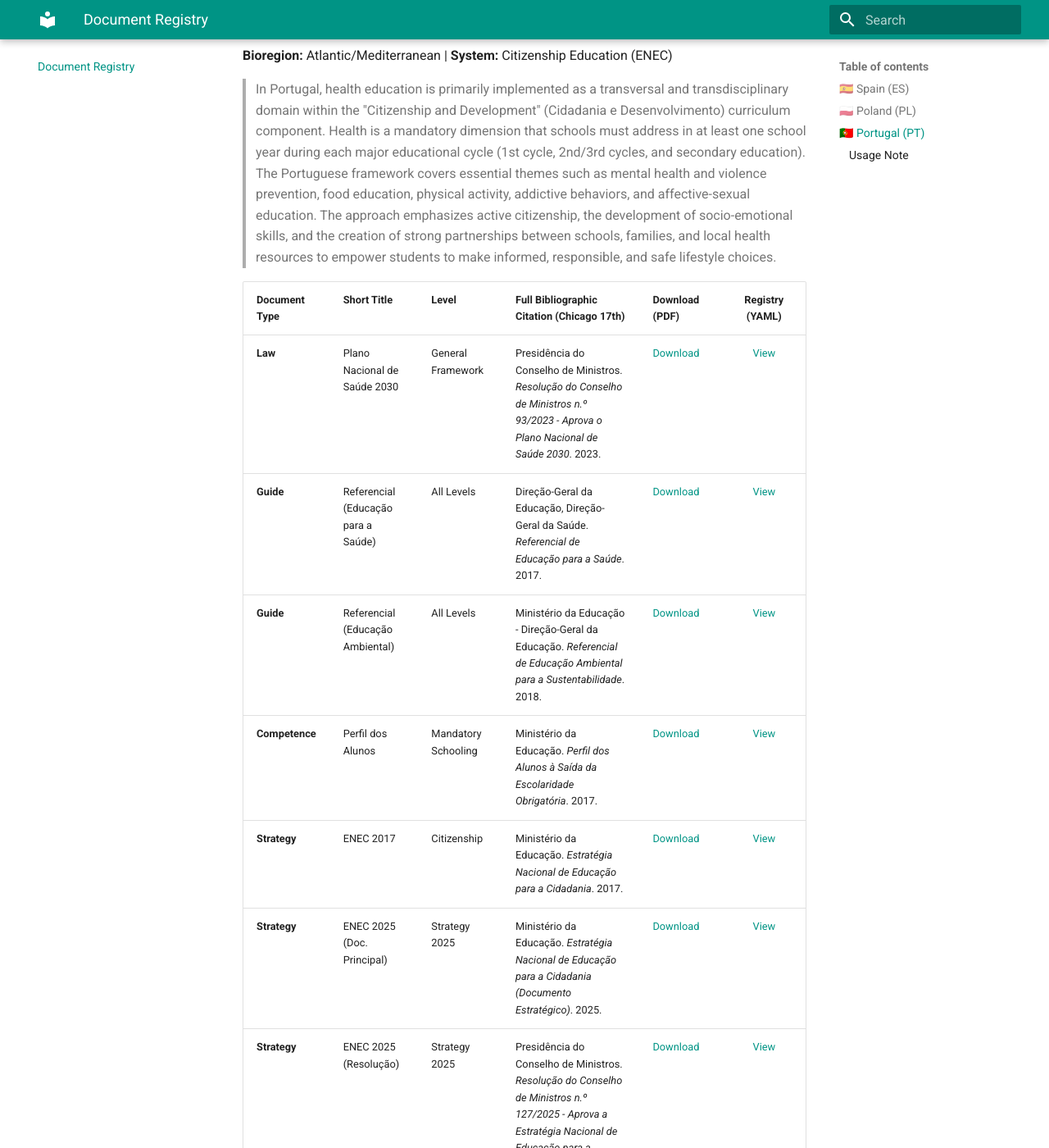
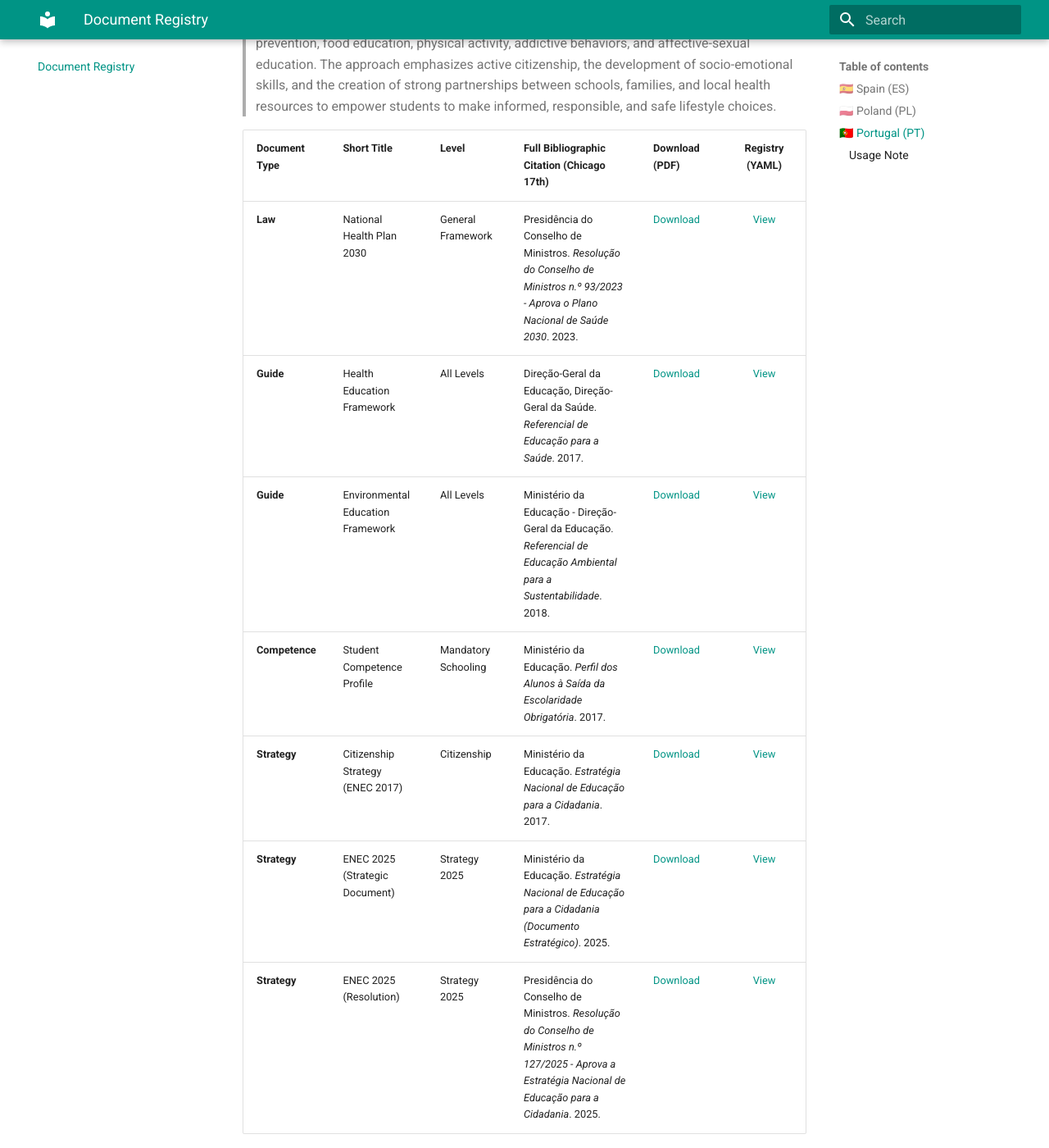
Before and after one commit to krzyworzeka-svg/EU-Health-Ed-Repository, an MkDocs documentation site: the page built from docs/registry.md, in a window 1280 px wide and 1400 px high, scrolled down 2995 px. Shown: the whole window at 82% size. Built offline with MkDocs 1.6.1 and Material for MkDocs 9.7.7, drawn with Linux system fonts in a browser that asks for light colours; some of the changed text lies outside the part shown.

Commit message:
docs: translate short titles to english

```diff
--- a/docs/registry.md
+++ b/docs/registry.md
@@ -11,10 +11,10 @@
 
 | Document Type | Short Title | Level | Full Bibliographic Citation (Chicago 17th) | Download (PDF) | Registry (YAML) |
 | :--- | :--- | :--- | :--- | :--- | :---: |
-| **Law** | LOMLOE (Ley de Educación) | General Framework | Jefatura del Estado. *Ley Orgánica 3/2020, de 29 de diciembre, por la que se modifica la Ley Orgánica 2/2006, de 3 de mayo, de Educación.* 2020. | [Download](https://github.com/krzyworzeka-svg/EU-Health-Ed-Repository/raw/main/data/ES/sources/ES_2020_Law_General.pdf) | [View](https://raw.githubusercontent.com/krzyworzeka-svg/EU-Health-Ed-Repository/main/data/ES/master.yaml) |
-| **Decree** | Currículo ESO | ESO (ISCED 2) | Ministerio de Educación y Formación Profesional. *Real Decreto 217/2022, de 29 de marzo, por el que se establece la ordenación y las enseñanzas mínimas de la Educación Secundaria Obligatoria.* 2022. | [Download](https://github.com/krzyworzeka-svg/EU-Health-Ed-Repository/raw/main/data/ES/sources/ES_2022_Decree_Secondary.pdf) | [View](https://raw.githubusercontent.com/krzyworzeka-svg/EU-Health-Ed-Repository/main/data/ES/master.yaml) |
-| **Decree** | Nutrición Sostenible | All Levels | Ministerio de Educación, Formación Profesional y Deportes. *Real Decreto 315/2025.* 2025. | [Download](https://github.com/krzyworzeka-svg/EU-Health-Ed-Repository/raw/main/data/ES/sources/ES_2025_Decree_Nutrition.pdf) | [View](https://raw.githubusercontent.com/krzyworzeka-svg/EU-Health-Ed-Repository/main/data/ES/master.yaml) |
-| **Guide** | Escuelas Promotoras de Salud | All Levels (HPS) | Ministerio de Sanidad, Ministerio de Educación, Formación Profesional y Deportes. *Guía de Escuelas Promotoras de Salud.* 2023. | [Download](https://github.com/krzyworzeka-svg/EU-Health-Ed-Repository/raw/main/data/ES/sources/ES_2023_Guide_General.pdf) | [View](https://raw.githubusercontent.com/krzyworzeka-svg/EU-Health-Ed-Repository/main/data/ES/master.yaml) |
+| **Law** | LOMLOE (General Education Law) | General Framework | Jefatura del Estado. *Ley Orgánica 3/2020, de 29 de diciembre, por la que se modifica la Ley Orgánica 2/2006, de 3 de mayo, de Educación.* 2020. | [Download](https://github.com/krzyworzeka-svg/EU-Health-Ed-Repository/raw/main/data/ES/sources/ES_2020_Law_General.pdf) | [View](https://raw.githubusercontent.com/krzyworzeka-svg/EU-Health-Ed-Repository/main/data/ES/master.yaml) |
+| **Decree** | Secondary Education Curriculum (ESO) | ESO (ISCED 2) | Ministerio de Educación y Formación Profesional. *Real Decreto 217/2022, de 29 de marzo, por el que se establece la ordenación y las enseñanzas mínimas de la Educación Secundaria Obligatoria.* 2022. | [Download](https://github.com/krzyworzeka-svg/EU-Health-Ed-Repository/raw/main/data/ES/sources/ES_2022_Decree_Secondary.pdf) | [View](https://raw.githubusercontent.com/krzyworzeka-svg/EU-Health-Ed-Repository/main/data/ES/master.yaml) |
+| **Decree** | Sustainable Nutrition Decree | All Levels | Ministerio de Educación, Formación Profesional y Deportes. *Real Decreto 315/2025.* 2025. | [Download](https://github.com/krzyworzeka-svg/EU-Health-Ed-Repository/raw/main/data/ES/sources/ES_2025_Decree_Nutrition.pdf) | [View](https://raw.githubusercontent.com/krzyworzeka-svg/EU-Health-Ed-Repository/main/data/ES/master.yaml) |
+| **Guide** | Health Promoting Schools Guide | All Levels (HPS) | Ministerio de Sanidad, Ministerio de Educación, Formación Profesional y Deportes. *Guía de Escuelas Promotoras de Salud.* 2023. | [Download](https://github.com/krzyworzeka-svg/EU-Health-Ed-Repository/raw/main/data/ES/sources/ES_2023_Guide_General.pdf) | [View](https://raw.githubusercontent.com/krzyworzeka-svg/EU-Health-Ed-Repository/main/data/ES/master.yaml) |
 
 ---
 
@@ -25,10 +25,10 @@
 
 | Document Type | Short Title | Level | Full Bibliographic Citation (Chicago 17th) | Download (PDF) | Registry (YAML) |
 | :--- | :--- | :--- | :--- | :--- | :---: |
-| **Law** | Rozporządzenie (Szkoły Ponadpodstawowe) | Secondary | Minister Edukacji. *Rozporządzenie Ministra Edukacji z dnia 6 marca 2025 r. zmieniające rozporządzenie w sprawie podstawy programowej kształcenia ogólnego dla liceum ogólnokształcącego, technikum*. Dz.U. 2025 poz. 379. | [Download](https://github.com/krzyworzeka-svg/EU-Health-Ed-Repository/raw/main/data/PL/sources/PL_2025_Law_Secondary_EZ.pdf) | [View](https://raw.githubusercontent.com/krzyworzeka-svg/EU-Health-Ed-Repository/main/data/PL/master.yaml) |
-| **Law** | Rozporządzenie (Szkoły Podstawowe) | Primary | Minister Edukacji. *Rozporządzenie Ministra Edukacji z dnia 6 marca 2025 r. zmieniające rozporządzenie w sprawie podstawy programowej wychowania przedszkolnego oraz podstawy programowej kształcenia ogólnego dla szkoły podstawowej*. Dz.U. 2025 poz. 378. | [Download](https://github.com/krzyworzeka-svg/EU-Health-Ed-Repository/raw/main/data/PL/sources/PL_2025_Law_Primary_EZ.pdf) | [View](https://raw.githubusercontent.com/krzyworzeka-svg/EU-Health-Ed-Repository/main/data/PL/master.yaml) |
-| **Syllabus** | Projekt Podstawy (Liceum i Technikum) | Secondary | Ministerstwo Edukacji Narodowej. *Projekt Podstawy Programowej: Edukacja zdrowotna, Liceum i Technikum*. 2024. | [Download](https://github.com/krzyworzeka-svg/EU-Health-Ed-Repository/raw/main/data/PL/sources/PL_2025_Syllabus_Secondary_EZ.pdf) | [View](https://raw.githubusercontent.com/krzyworzeka-svg/EU-Health-Ed-Repository/main/data/PL/master.yaml) |
-| **Guide** | Informator (Edukacja Zdrowotna) | Gen. Framework | Ministerstwo Edukacji Narodowej. *Edukacja zdrowotna w szkole: nowe wyzwania*. 2025. | [Download](https://github.com/krzyworzeka-svg/EU-Health-Ed-Repository/raw/main/data/PL/sources/PL_2025_Guide_General.pdf) | [View](https://raw.githubusercontent.com/krzyworzeka-svg/EU-Health-Ed-Repository/main/data/PL/master.yaml) |
+| **Law** | Secondary School Curriculum Regulation | Secondary | Minister Edukacji. *Rozporządzenie Ministra Edukacji z dnia 6 marca 2025 r. zmieniające rozporządzenie w sprawie podstawy programowej kształcenia ogólnego dla liceum ogólnokształcącego, technikum*. Dz.U. 2025 poz. 379. | [Download](https://github.com/krzyworzeka-svg/EU-Health-Ed-Repository/raw/main/data/PL/sources/PL_2025_Law_Secondary_EZ.pdf) | [View](https://raw.githubusercontent.com/krzyworzeka-svg/EU-Health-Ed-Repository/main/data/PL/master.yaml) |
+| **Law** | Primary School Curriculum Regulation | Primary | Minister Edukacji. *Rozporządzenie Ministra Edukacji z dnia 6 marca 2025 r. zmieniające rozporządzenie w sprawie podstawy programowej wychowania przedszkolnego oraz podstawy programowej kształcenia ogólnego dla szkoły podstawowej*. Dz.U. 2025 poz. 378. | [Download](https://github.com/krzyworzeka-svg/EU-Health-Ed-Repository/raw/main/data/PL/sources/PL_2025_Law_Primary_EZ.pdf) | [View](https://raw.githubusercontent.com/krzyworzeka-svg/EU-Health-Ed-Repository/main/data/PL/master.yaml) |
+| **Syllabus** | Draft Syllabus (Secondary) | Secondary | Ministerstwo Edukacji Narodowej. *Projekt Podstawy Programowej: Edukacja zdrowotna, Liceum i Technikum*. 2024. | [Download](https://github.com/krzyworzeka-svg/EU-Health-Ed-Repository/raw/main/data/PL/sources/PL_2025_Syllabus_Secondary_EZ.pdf) | [View](https://raw.githubusercontent.com/krzyworzeka-svg/EU-Health-Ed-Repository/main/data/PL/master.yaml) |
+| **Guide** | Health Education Framework Guide | Gen. Framework | Ministerstwo Edukacji Narodowej. *Edukacja zdrowotna w szkole: nowe wyzwania*. 2025. | [Download](https://github.com/krzyworzeka-svg/EU-Health-Ed-Repository/raw/main/data/PL/sources/PL_2025_Guide_General.pdf) | [View](https://raw.githubusercontent.com/krzyworzeka-svg/EU-Health-Ed-Repository/main/data/PL/master.yaml) |
 
 ---
 
@@ -39,13 +39,13 @@
 
 | Document Type | Short Title | Level | Full Bibliographic Citation (Chicago 17th) | Download (PDF) | Registry (YAML) |
 | :--- | :--- | :--- | :--- | :--- | :---: |
-| **Law** | Plano Nacional de Saúde 2030 | General Framework | Presidência do Conselho de Ministros. *Resolução do Conselho de Ministros n.º 93/2023 - Aprova o Plano Nacional de Saúde 2030*. 2023. | [Download](https://github.com/krzyworzeka-svg/EU-Health-Ed-Repository/raw/main/data/PT/sources/PT_2018_Law_General.pdf) | [View](https://raw.githubusercontent.com/krzyworzeka-svg/EU-Health-Ed-Repository/main/data/PT/master.yaml) |
-| **Guide** | Referencial (Educação para a Saúde) | All Levels | Direção-Geral da Educação, Direção-Geral da Saúde. *Referencial de Educação para a Saúde*. 2017. | [Download](https://github.com/krzyworzeka-svg/EU-Health-Ed-Repository/raw/main/data/PT/sources/PT_2017_Guide_Health.pdf) | [View](https://raw.githubusercontent.com/krzyworzeka-svg/EU-Health-Ed-Repository/main/data/PT/master.yaml) |
-| **Guide** | Referencial (Educação Ambiental) | All Levels | Ministério da Educação - Direção-Geral da Educação. *Referencial de Educação Ambiental para a Sustentabilidade*. 2018. | [Download](https://github.com/krzyworzeka-svg/EU-Health-Ed-Repository/raw/main/data/PT/sources/PT_2018_Guide_Environment.pdf) | [View](https://raw.githubusercontent.com/krzyworzeka-svg/EU-Health-Ed-Repository/main/data/PT/master.yaml) |
-| **Competence** | Perfil dos Alunos | Mandatory Schooling | Ministério da Educação. *Perfil dos Alunos à Saída da Escolaridade Obrigatória*. 2017. | [Download](https://github.com/krzyworzeka-svg/EU-Health-Ed-Repository/raw/main/data/PT/sources/PT_2017_Profile_Students.pdf) | [View](https://raw.githubusercontent.com/krzyworzeka-svg/EU-Health-Ed-Repository/main/data/PT/master.yaml) |
-| **Strategy** | ENEC 2017 | Citizenship | Ministério da Educação. *Estratégia Nacional de Educação para a Cidadania*. 2017. | [Download](https://github.com/krzyworzeka-svg/EU-Health-Ed-Repository/raw/main/data/PT/sources/PT_2017_Strategy_Citizenship.pdf) | [View](https://raw.githubusercontent.com/krzyworzeka-svg/EU-Health-Ed-Repository/main/data/PT/master.yaml) |
-| **Strategy** | ENEC 2025 (Doc. Principal) | Strategy 2025 | Ministério da Educação. *Estratégia Nacional de Educação para a Cidadania (Documento Estratégico)*. 2025. | [Download](https://github.com/krzyworzeka-svg/EU-Health-Ed-Repository/raw/main/data/PT/sources/PT_2025_Strategy_Citizenship_A.pdf) | [View](https://raw.githubusercontent.com/krzyworzeka-svg/EU-Health-Ed-Repository/main/data/PT/master.yaml) |
-| **Strategy** | ENEC 2025 (Resolução) | Strategy 2025 | Presidência do Conselho de Ministros. *Resolução do Conselho de Ministros n.º 127/2025 - Aprova a Estratégia Nacional de Educação para a Cidadania*. 2025. | [Download](https://github.com/krzyworzeka-svg/EU-Health-Ed-Repository/raw/main/data/PT/sources/PT_2025_Strategy_Citizenship_B.pdf) | [View](https://raw.githubusercontent.com/krzyworzeka-svg/EU-Health-Ed-Repository/main/data/PT/master.yaml) |
+| **Law** | National Health Plan 2030 | General Framework | Presidência do Conselho de Ministros. *Resolução do Conselho de Ministros n.º 93/2023 - Aprova o Plano Nacional de Saúde 2030*. 2023. | [Download](https://github.com/krzyworzeka-svg/EU-Health-Ed-Repository/raw/main/data/PT/sources/PT_2018_Law_General.pdf) | [View](https://raw.githubusercontent.com/krzyworzeka-svg/EU-Health-Ed-Repository/main/data/PT/master.yaml) |
+| **Guide** | Health Education Framework | All Levels | Direção-Geral da Educação, Direção-Geral da Saúde. *Referencial de Educação para a Saúde*. 2017. | [Download](https://github.com/krzyworzeka-svg/EU-Health-Ed-Repository/raw/main/data/PT/sources/PT_2017_Guide_Health.pdf) | [View](https://raw.githubusercontent.com/krzyworzeka-svg/EU-Health-Ed-Repository/main/data/PT/master.yaml) |
+| **Guide** | Environmental Education Framework | All Levels | Ministério da Educação - Direção-Geral da Educação. *Referencial de Educação Ambiental para a Sustentabilidade*. 2018. | [Download](https://github.com/krzyworzeka-svg/EU-Health-Ed-Repository/raw/main/data/PT/sources/PT_2018_Guide_Environment.pdf) | [View](https://raw.githubusercontent.com/krzyworzeka-svg/EU-Health-Ed-Repository/main/data/PT/master.yaml) |
+| **Competence** | Student Competence Profile | Mandatory Schooling | Ministério da Educação. *Perfil dos Alunos à Saída da Escolaridade Obrigatória*. 2017. | [Download](https://github.com/krzyworzeka-svg/EU-Health-Ed-Repository/raw/main/data/PT/sources/PT_2017_Profile_Students.pdf) | [View](https://raw.githubusercontent.com/krzyworzeka-svg/EU-Health-Ed-Repository/main/data/PT/master.yaml) |
+| **Strategy** | Citizenship Strategy (ENEC 2017) | Citizenship | Ministério da Educação. *Estratégia Nacional de Educação para a Cidadania*. 2017. | [Download](https://github.com/krzyworzeka-svg/EU-Health-Ed-Repository/raw/main/data/PT/sources/PT_2017_Strategy_Citizenship.pdf) | [View](https://raw.githubusercontent.com/krzyworzeka-svg/EU-Health-Ed-Repository/main/data/PT/master.yaml) |
+| **Strategy** | ENEC 2025 (Strategic Document) | Strategy 2025 | Ministério da Educação. *Estratégia Nacional de Educação para a Cidadania (Documento Estratégico)*. 2025. | [Download](https://github.com/krzyworzeka-svg/EU-Health-Ed-Repository/raw/main/data/PT/sources/PT_2025_Strategy_Citizenship_A.pdf) | [View](https://raw.githubusercontent.com/krzyworzeka-svg/EU-Health-Ed-Repository/main/data/PT/master.yaml) |
+| **Strategy** | ENEC 2025 (Resolution) | Strategy 2025 | Presidência do Conselho de Ministros. *Resolução do Conselho de Ministros n.º 127/2025 - Aprova a Estratégia Nacional de Educação para a Cidadania*. 2025. | [Download](https://github.com/krzyworzeka-svg/EU-Health-Ed-Repository/raw/main/data/PT/sources/PT_2025_Strategy_Citizenship_B.pdf) | [View](https://raw.githubusercontent.com/krzyworzeka-svg/EU-Health-Ed-Repository/main/data/PT/master.yaml) |
 
 ---
 ### Usage Note
```
